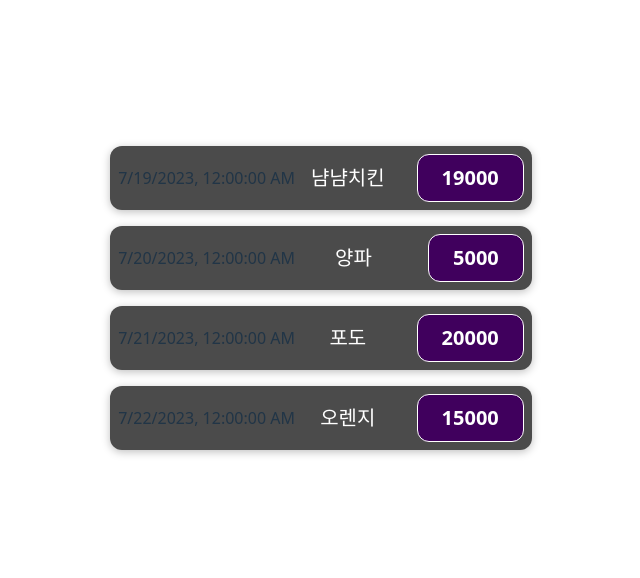
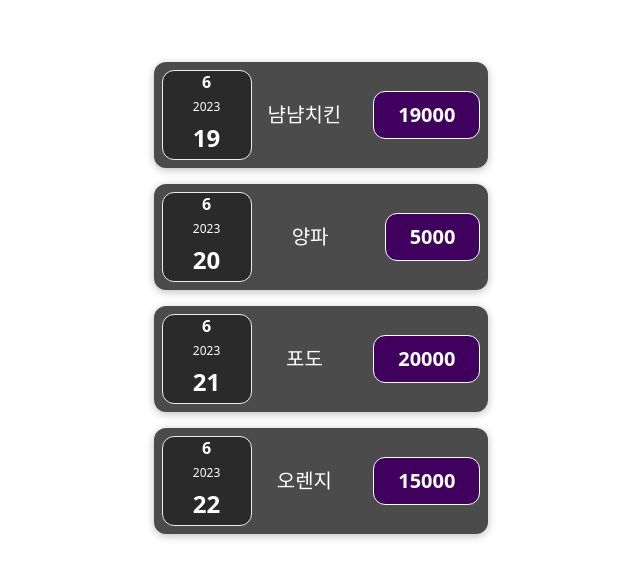
Before and after one commit to HanJongKyun/react-study202504, a React (Vite) app: page / in a window 1280 px wide. Shown: the part 102-680 px from the top of the page, without its empty margins (319-959 px from the left). Built offline with nearby package versions, Linux system fonts and the light colour scheme.

Commit message:
컴포넌트 분할해 보기

```diff
--- /dev/null
+++ b/src/components/expenses/ExpenseDate.css
@@ -0,0 +1,30 @@
+.expense-date {
+  display: flex;
+  flex-direction: column;
+  width: 5.5rem;
+  height: 5.5rem;
+  border: 1px solid #ececec;
+  background-color: #2a2a2a;
+  color: white;
+  border-radius: 12px;
+  align-items: center;
+  justify-content: center;
+}
+
+.expense-date div {
+  margin-bottom: 0.25rem;
+}
+
+.expense-date__month {
+  font-size: 1rem;
+  font-weight: bold;
+}
+
+.expense-date__year {
+  font-size: 0.75rem;
+}
+
+.expense-date__day {
+  font-size: 1.5rem;
+  font-weight: bold;
+}
--- /dev/null
+++ b/src/components/expenses/ExpenseDate.jsx
@@ -0,0 +1,18 @@
+import React from 'react';
+import './ExpenseDate.css';
+const ExpenseDate = ({ date }) => {
+  const year = date.getFullYear();
+  const month = date.getMonth();
+  // padStart는 문자열의 길이를 지정하고, 나머지를 뭘로 채울지를 결정합니다.
+  const day = date.getDate().toString().padStart(2, '0');
+
+  return (
+    <div className='expense-date'>
+      <div className='expense-date__month'>{month}</div>
+      <div className='expense-date__year'>{year}</div>
+      <div className='expense-date__day'>{day}</div>
+    </div>
+  );
+};
+
+export default ExpenseDate;
--- a/src/components/expenses/ExpenseItem.jsx
+++ b/src/components/expenses/ExpenseItem.jsx
@@ -1,11 +1,12 @@
 import React from 'react';
 import './ExpenseItem.css';
+import ExpenseDate from './ExpenseDate';
 
 // 전달되는 props는 객체로 옵니다. 디스트럭쳐링 등의 문법으로 쪼개서 사용할 수 있습니다.
 const ExpenseItem = ({ title, price, date }) => {
   return (
     <div className='expense-item'>
-      <div>{date.toLocaleString()}</div>
+      <ExpenseDate date={date} />
       <div className='expense-item__description'>
         <h2>{title}</h2>
         <div className='expense-item__price'>{price}</div>
```
Also changed, not shown: .eslintrc.json.
